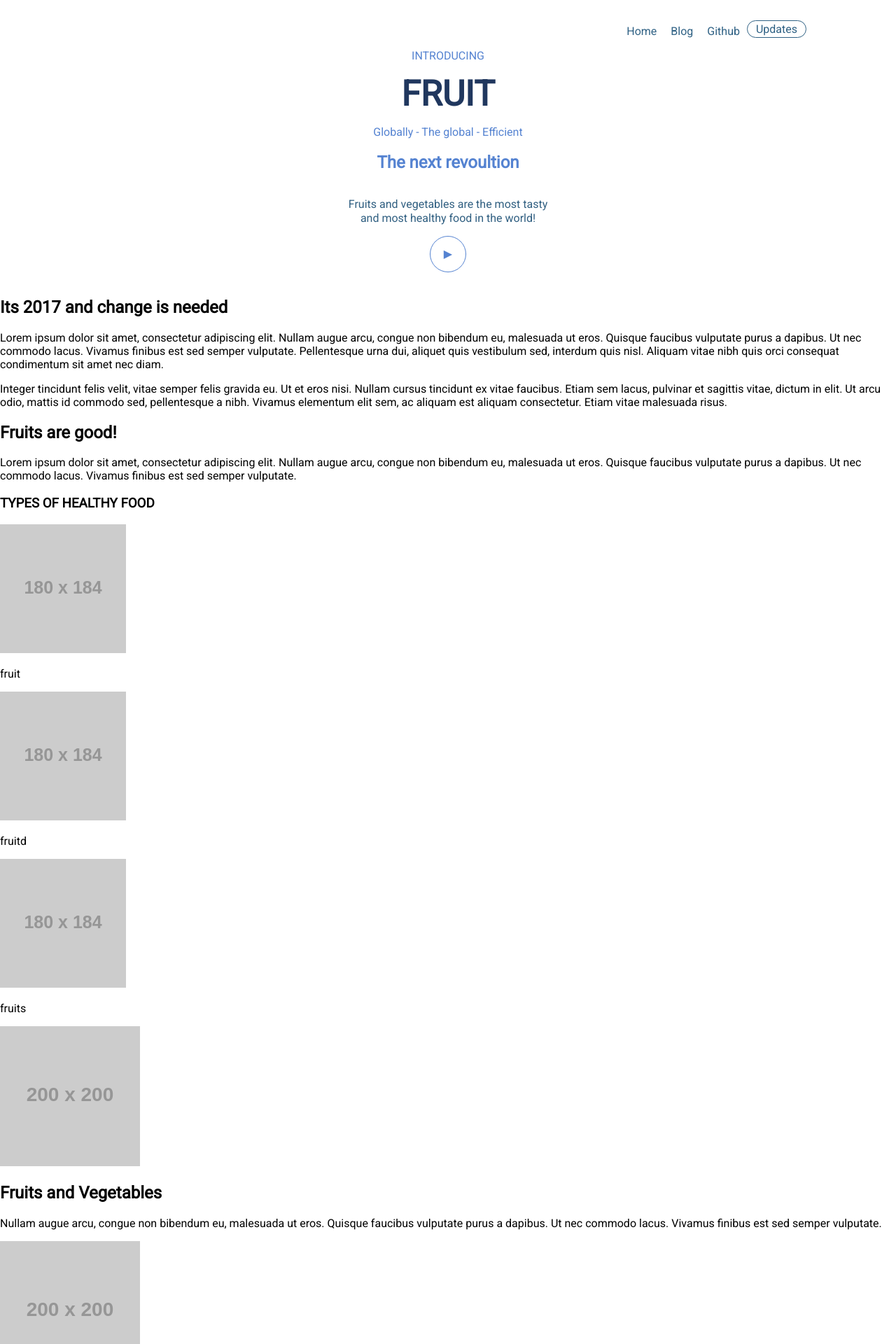
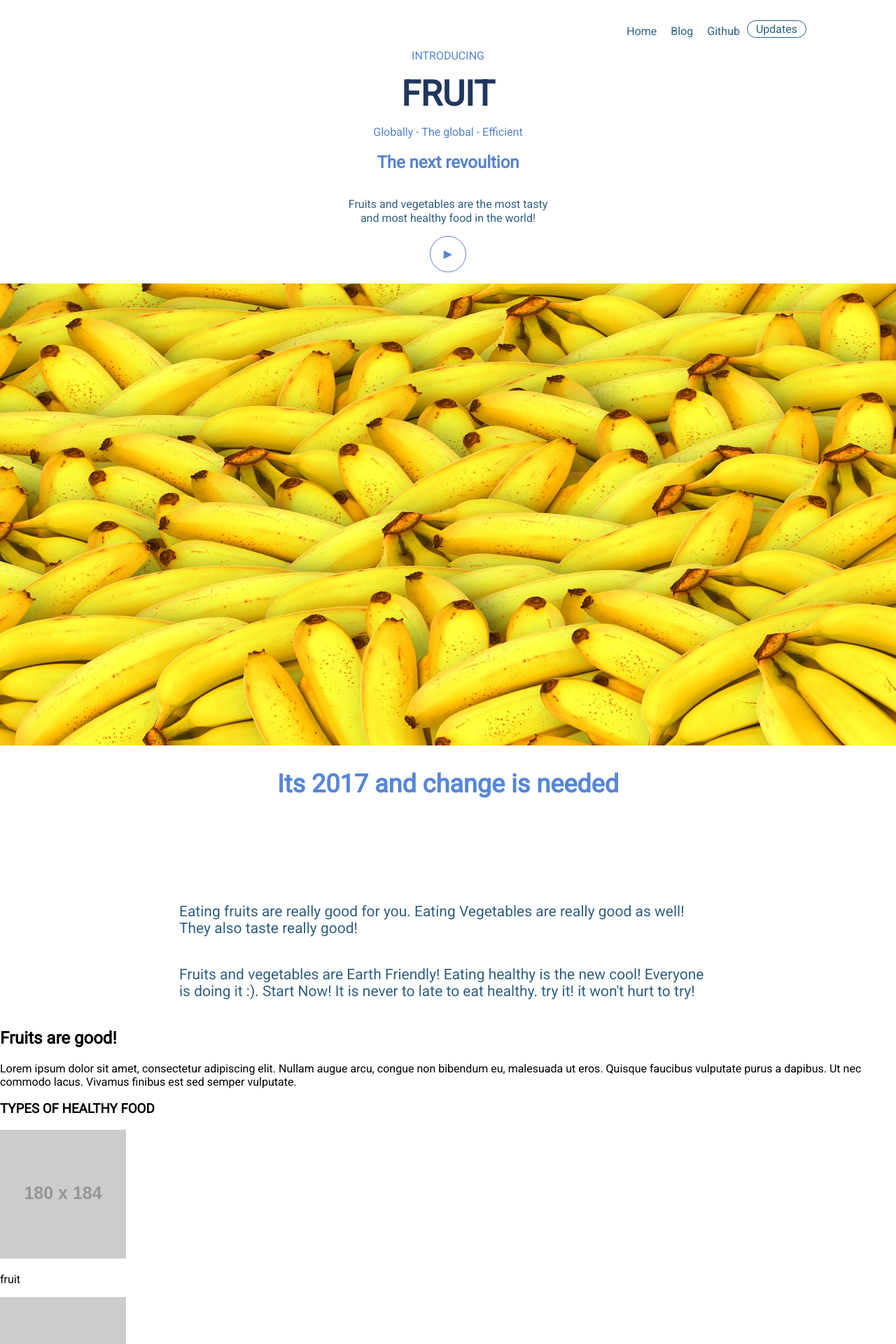
Before and after one commit to colorlessenergy/fruits, a Jekyll site: the page built from index.html, in a window 1280 px wide. Shown: the top 1920 px of the page at 70% size. Built offline with Jekyll 4.4.1, drawn with Linux system fonts in a browser that asks for light colours.

Commit message:
finished first part of body

```diff
--- a/index.html
+++ b/index.html
@@ -12,26 +12,21 @@ layout: default
   <p class="margin-p">Fruits and vegetables are the most tasty</p>
   <p class="header-p">and most healthy food in the world!</p>
   <p class="header-play">	&#9654;</p>
-  <img src="" alt="">
 </section>
-<section>
+<img class="bg-img" src="img/banana-bg.jpg" alt="">
+<section class="info">
   <h2>Its 2017 and change is needed</h2>
 </section>
-<section>
+<section class="bg-info">
   <p>
-  Lorem ipsum dolor sit amet, consectetur adipiscing elit.
-  Nullam augue arcu, congue non bibendum eu, malesuada ut eros.
-  Quisque faucibus vulputate purus a dapibus. Ut nec commodo lacus.
-  Vivamus finibus est sed semper vulputate.
-  Pellentesque urna dui, aliquet quis vestibulum sed, interdum quis nisl.
-  Aliquam vitae nibh quis orci consequat condimentum sit amet nec diam.
+  Eating fruits are really good for you.
+  Eating Vegetables are really good as well!
+  They also taste really good!
 </p>
 <p>
-  Integer tincidunt felis velit, vitae semper felis gravida eu. Ut et eros nisi.
-  Nullam cursus tincidunt ex vitae faucibus. Etiam sem lacus, pulvinar et sagittis vitae, dictum in elit.
-  Ut arcu odio, mattis id commodo sed, pellentesque a nibh.
-  Vivamus elementum elit sem, ac aliquam est aliquam consectetur.
-  Etiam vitae malesuada risus.
+  Fruits and vegetables are Earth Friendly!
+  Eating healthy is the new cool! Everyone is doing it :).
+  Start Now! It is never to late to eat healthy. try it! it won't hurt to try!
 </p>
 </section>
 <section>
--- a/main.css
+++ b/main.css
@@ -58,6 +58,20 @@ nav ul li a {
   margin-left: 97%;
 }
 
+.bg-img {
+  height: 660px;
+  width: 100%;
+}
+
+.bg-info {
+  display: flex;
+  color: #305f81;
+  flex-direction: column;
+  font-size: 21px;
+  justify-content: center;
+  margin: 0 20%;
+}
+
 .header-play {
   align-items: center;
   border: 1px solid;
@@ -95,6 +109,15 @@ nav ul li a {
   margin-bottom: 1px;
 }
 
+.info {
+  align-items: flex-start;
+  color: #5786d6;
+  display: flex;
+  font-size: 24px;
+  justify-content: center;
+  height: 200px;
+}
+
 .input {
   align-items: center;
   display: flex;
```
Also changed, not shown: img/banana-bg.jpg (added), 2 other files.
